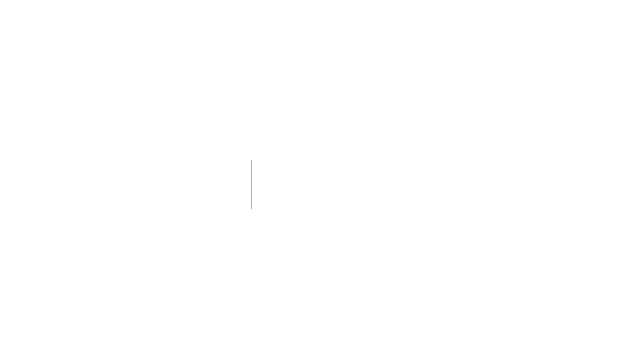
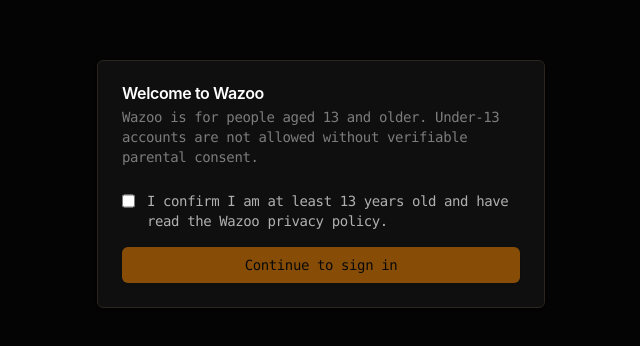
Before and after one commit to wazootech/wazoo-console, a Next.js app: page /sign-in in a window 1280 px wide. Before the commit this address had no page. Shown: the part 216-562 px from the top of the page, without its empty margins (319-959 px from the left). Built offline with nearby package versions, Linux system fonts and the light colour scheme; what @workos-inc/authkit-nextjs would draw is missing.

Commit message:
feat(auth): add 13+ age confirmation gate to sign-in (#58)

```diff
--- /dev/null
+++ b/src/app/api/auth/sign-in/route.ts
@@ -0,0 +1,35 @@
+import { cookies } from "next/headers";
+import { NextResponse } from "next/server";
+import { getSignInUrl } from "@workos-inc/authkit-nextjs";
+import { ageCookieName } from "@/lib/server-auth";
+
+export async function POST(request: Request) {
+  const body = (await request.json().catch(() => ({}))) as {
+    ageConfirmed?: unknown;
+  };
+
+  if (body.ageConfirmed !== true) {
+    return NextResponse.json(
+      {
+        error: {
+          code: "AGE_GATE_REQUIRED",
+          message:
+            "You must confirm that you are at least 13 years old to use Wazoo.",
+        },
+      },
+      { status: 400 },
+    );
+  }
+
+  const cookieStore = await cookies();
+  cookieStore.set(ageCookieName, "1", {
+    httpOnly: true,
+    secure: process.env.NODE_ENV === "production",
+    sameSite: "lax",
+    maxAge: 60 * 60 * 24 * 30,
+    path: "/",
+  });
+
+  const url = await getSignInUrl();
+  return NextResponse.json({ url });
+}
--- a/src/app/callback/route.ts
+++ b/src/app/callback/route.ts
@@ -1,6 +1,7 @@
 import { handleAuth } from "@workos-inc/authkit-nextjs";
 import { cookies } from "next/headers";
 import {
+  ageCookieName,
   getDisplayName,
   mintPlatformToken,
   tokenCookieName,
@@ -9,6 +10,8 @@ import {
 export const GET = handleAuth({
   returnPathname: "/worlds",
   onSuccess: async ({ user }) => {
+    const cookieStore = await cookies();
+    const ageConfirmed = cookieStore.get(ageCookieName)?.value === "1";
     const token = await mintPlatformToken({
       email: user.email,
       displayName: getDisplayName({
@@ -16,7 +19,12 @@ export const GET = handleAuth({
         firstName: user.firstName,
         lastName: user.lastName,
       }),
+      ageConfirmed,
     });
+
+    if (ageConfirmed) {
+      cookieStore.delete(ageCookieName);
+    }
 
     (await cookies()).set(tokenCookieName, token, {
       httpOnly: true,
@@ -27,8 +35,15 @@ export const GET = handleAuth({
     });
   },
   onError: async ({ error }) => {
+    const errObj = error as { code?: string } | null | undefined;
+    if (errObj?.code === "AGE_GATE_REQUIRED") {
+      return new Response(null, {
+        status: 303,
+        headers: { Location: "/sign-in" },
+      });
+    }
+
     console.error("[AuthKit callback error]", error);
-    const errObj = error as Record<string, unknown> | null | undefined;
     return new Response(
       JSON.stringify(
         {
--- /dev/null
+++ b/src/app/sign-in/page.tsx
@@ -0,0 +1,5 @@
+import { SignInGate } from "@/components/sign-in-gate";
+
+export default function SignInPage() {
+  return <SignInGate />;
+}
--- a/src/app/sign-in/route.ts
+++ /dev/null
@@ -1,6 +0,0 @@
-import { getSignInUrl } from "@workos-inc/authkit-nextjs";
-import { redirect } from "next/navigation";
-
-export async function GET() {
-  redirect(await getSignInUrl());
-}
--- /dev/null
+++ b/src/components/sign-in-gate.tsx
@@ -0,0 +1,83 @@
+"use client";
+
+import { useState } from "react";
+import { Button } from "@/components/ui/button";
+import {
+  Card,
+  CardContent,
+  CardDescription,
+  CardHeader,
+  CardTitle,
+} from "@/components/ui/card";
+import { Loader2 } from "lucide-react";
+
+export function SignInGate() {
+  const [confirmed, setConfirmed] = useState(false);
+  const [submitting, setSubmitting] = useState(false);
+  const [error, setError] = useState<string | null>(null);
+
+  async function handleContinue() {
+    if (!confirmed || submitting) return;
+    setSubmitting(true);
+    setError(null);
+    try {
+      const res = await fetch("/api/auth/sign-in", {
+        method: "POST",
+        headers: { "Content-Type": "application/json" },
+        body: JSON.stringify({ ageConfirmed: true }),
+      });
+      const body = (await res.json().catch(() => ({}))) as {
+        url?: string;
+        error?: { message?: string };
+      };
+      if (!res.ok || !body.url) {
+        setError(
+          body.error?.message ?? "Could not start sign-in. Please try again.",
+        );
+        return;
+      }
+      window.location.assign(body.url);
+    } catch {
+      setError("Could not start sign-in. Please try again.");
+    } finally {
+      setSubmitting(false);
+    }
+  }
+
+  return (
+    <div className="flex min-h-screen items-center justify-center px-4">
+      <Card className="w-full max-w-md">
+        <CardHeader>
+          <CardTitle>Welcome to Wazoo</CardTitle>
+          <CardDescription>
+            Wazoo is for people aged 13 and older. Under-13 accounts are not
+            allowed without verifiable parental consent.
+          </CardDescription>
+        </CardHeader>
+        <CardContent className="space-y-4">
+          <label className="flex items-start gap-3 text-sm">
+            <input
+              type="checkbox"
+              checked={confirmed}
+              onChange={(e) => setConfirmed(e.target.checked)}
+              className="mt-0.5 size-4 rounded border-input"
+            />
+            <span>
+              I confirm I am at least 13 years old and have read the Wazoo
+              privacy policy.
+            </span>
+          </label>
+          {error ? <p className="text-sm text-destructive">{error}</p> : null}
+          <Button
+            className="w-full"
+            disabled={!confirmed || submitting}
+            onClick={handleContinue}
+          >
+            {submitting ? <Loader2 className="size-4 animate-spin" /> : null}
+            Continue to sign in
+          </Button>
+        </CardContent>
+      </Card>
+    </div>
+  );
+}
--- a/src/lib/server-auth.ts
+++ b/src/lib/server-auth.ts
@@ -1,6 +1,7 @@
 import type { User } from "@wazoo/client";
 
 export const tokenCookieName = "wazoo_console_token";
+export const ageCookieName = "wazoo_age_confirmed";
 
 export function getApiBaseUrl(): string {
   return process.env.NEXT_PUBLIC_API_URL ?? "https://api.wazoo.dev";
@@ -21,6 +22,7 @@ export async function fetchUser(token: string): Promise<User | null> {
 export async function mintPlatformToken(options: {
   email: string;
   displayName: string | null;
+  ageConfirmed?: boolean;
 }): Promise<string> {
   const adminToken = process.env.WAZOO_PLATFORM_ADMIN_TOKEN;
   if (!adminToken) {
@@ -39,11 +41,15 @@ export async function mintPlatformToken(options: {
 
   const body = (await response.json().catch(() => ({}))) as {
     token?: string;
-    error?: { message?: string };
+    error?: { code?: string; message?: string };
   };
 
   if (!response.ok || !body.token) {
-    throw new Error(body.error?.message ?? "Could not create console session.");
+    const err = new Error(
+      body.error?.message ?? "Could not create console session.",
+    );
+    (err as Error & { code?: string }).code = body.error?.code;
+    throw err;
   }
 
   return body.token;
```
